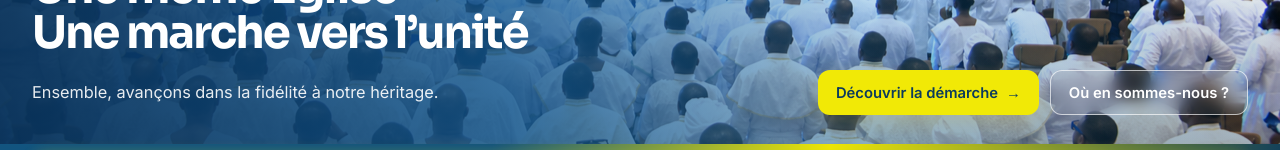
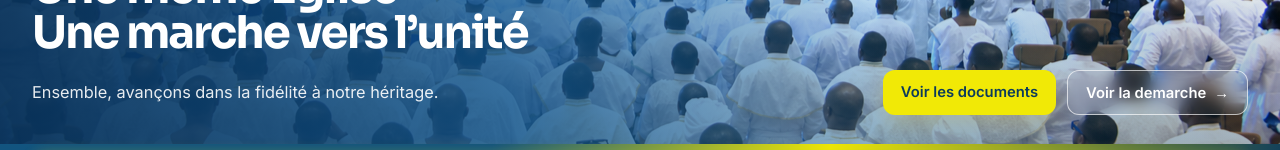
Before and after one commit to cst-ecc/cst-web-archive, a Next.js app in the folder frontend/: page / in a window 1280 px wide. Shown: the part 217-367 px from the top of the page. Built offline with nearby package versions, Linux system fonts and the light colour scheme; no server answers.

Commit message:
correction de la disposition des button du hero

```diff
--- a/frontend/components/home-v2/HomeIntroHero.tsx
+++ b/frontend/components/home-v2/HomeIntroHero.tsx
@@ -1,6 +1,7 @@
 import Image from "next/image";
 import type { HomeNavigate } from "./homeV2.types";
 import styles from "./HomeIntroHero.module.scss";
+import Link from "next/link";
 
 export default function HomeIntroHero({
   onNavigate,
@@ -39,20 +40,19 @@ export default function HomeIntroHero({
           </p>
 
           <div className={styles.actions}>
-            <button
-              type="button"
+            <Link
+              href="/documents"
               className={styles.primary}
-              onClick={() => onNavigate("comprendre")}
             >
-              Découvrir la démarche <span aria-hidden>→</span>
-            </button>
+              Voir les documents
+            </Link>
 
             <button
               type="button"
               className={styles.secondary}
-              onClick={() => onNavigate("avancement")}
+              onClick={() => onNavigate("comprendre")}
             >
-              Où en sommes-nous ?
+              Voir la demarche  <span aria-hidden>→</span>
             </button>
           </div>
         </div>
```
